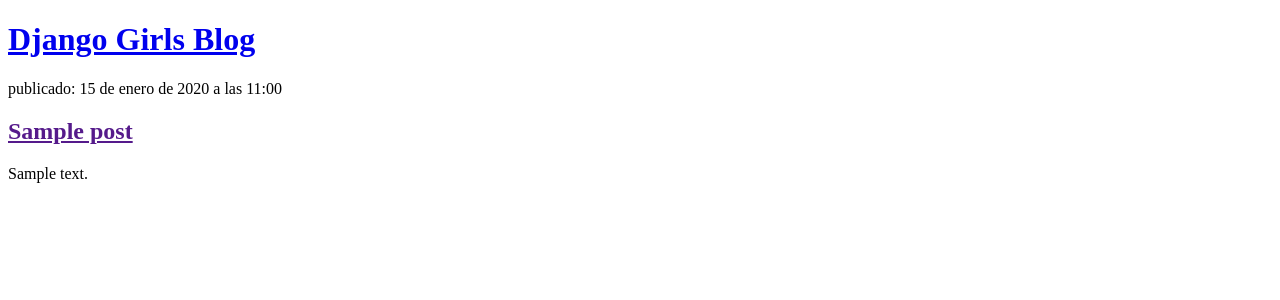
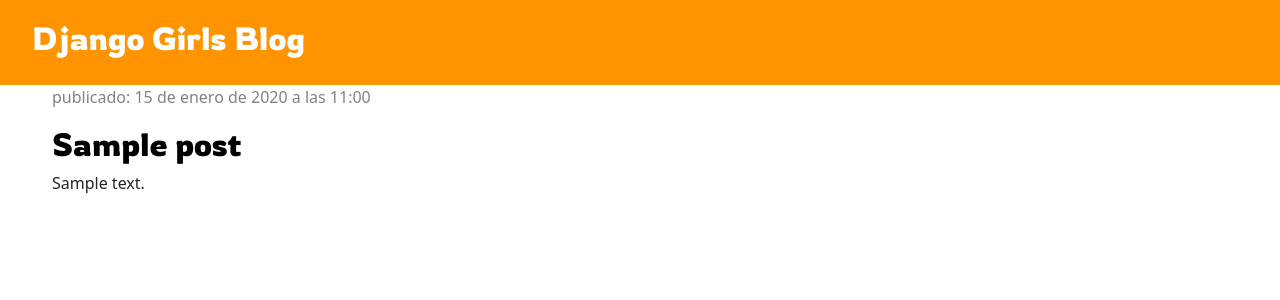
Before and after one commit to Omi-Glez-A/primer_blog_django, a Django app: page / in a window 1280 px wide. Shown: the top 300 px of the page. Run offline with Django 4.2, Linux system fonts and the light colour scheme; tables that the repository leaves empty hold one stand-in row (values such as "Sample post").

Commit message:
afegit css i base.html

```diff
--- /dev/null
+++ b/blog/static/css/blog.css
@@ -0,0 +1,43 @@
+
+.page-header {
+    background-color: #FF9400;
+    padding: 1.2rem 1.2rem 1.2rem 2rem;
+}
+.page-header h1,
+.page-header h1 a,
+.page-header h1 a:visited,
+.page-header h1 a:active {
+    color: white;
+    font-size: 2rem;
+    text-decoration: none;
+}
+
+.content {
+    margin-left: 40px;
+}
+
+h1, h2, h3, h4  {
+    font-family: 'Rowdies', sans-serif;
+}
+
+.date {
+    color: #828282;
+}
+
+.save {
+    float: right;
+}
+
+.post-form textarea,
+.post-form input {
+    width: 100%;
+}
+
+.post {
+    margin-bottom: 70px;
+}
+.post h2 a,
+.post h2 a:visited {
+    color: #000;
+    text-decoration: none;
+}
--- /dev/null
+++ b/blog/templates/blog/base.html
@@ -0,0 +1,40 @@
+{% load static %}
+<!DOCTYPE html>
+<html lang="es">
+  <head>
+    <meta charset="UTF-8" />
+    <meta name="viewport" content="width=device-width, initial-scale=1.0" />
+    <title>Blog Django</title>
+    <link
+      href="https://cdn.jsdelivr.net/npm/bootstrap@5.3.3/dist/css/bootstrap.min.css"
+      rel="stylesheet"
+      integrity="sha384-QWTKZyjpPEjISv5WaRU9OFeRpok6YctnYmDr5pNlyT2bRjXh0JMhjY6hW+ALEwIH"
+      crossorigin="anonymous"
+    />
+    <script
+      src="https://cdn.jsdelivr.net/npm/bootstrap@5.3.3/dist/js/bootstrap.bundle.min.js"
+      integrity="sha384-YvpcrYf0tY3lHB60NNkmXc5s9fDVZLESaAA55NDzOxhy9GkcIdslK1eN7N6jIeHz"
+      crossorigin="anonymous"
+    ></script>
+    <link rel="preconnect" href="https://fonts.googleapis.com" />
+    <link rel="preconnect" href="https://fonts.gstatic.com" crossorigin />
+    <link
+      href="https://fonts.googleapis.com/css2?family=Rowdies:wght@300;400;700&family=Rubik:ital,wght@0,300..900;1,300..900&display=swap"
+      rel="stylesheet"
+    />
+    <link rel="stylesheet" href="{% static 'css/blog.css' %}" />
+  </head>
+  <body>
+    <div class="page-header">
+      <h1><a href="/">Django Girls Blog</a></h1>
+    </div>
+    <div class="content container">
+      <div class="row">
+        <div class="col-md-8">
+          {% block content %}
+          {% endblock %}
+        </div>
+      </div>
+    </div>
+  </body>
+</html>
--- a/blog/templates/blog/post_list.html
+++ b/blog/templates/blog/post_list.html
@@ -1,20 +1,13 @@
-<!DOCTYPE html>
-<html lang="es">
-  <head>
-    <meta charset="UTF-8" />
-    <meta name="viewport" content="width=device-width, initial-scale=1.0" />
-    <title>Document</title>
-  </head>
-  <body>
-    <div>
-      <h1><a href="/">Django Girls Blog</a></h1>
+{% extends 'blog/base.html' %}
+
+{% block content %}
+  {% for post in posts %}
+    <div class="post">
+      <div class="date">
+        <p>publicado: {{ post.published_date }}</p>
+      </div>
+      <h2><a href="">{{ post.title }}</a></h2>
+      <p>{{ post.text|linebreaksbr }}</p>
     </div>
-    {% for post in posts %}
-        <div>
-            <p>publicado: {{ post.published_date }}</p>
-            <h2><a href="">{{ post.title }}</a></h2>
-            <p>{{ post.text|linebreaksbr }}</p>
-        </div>
-    {% endfor %}
-  </body>
-</html>
+  {% endfor %}
+{% endblock %}
```
